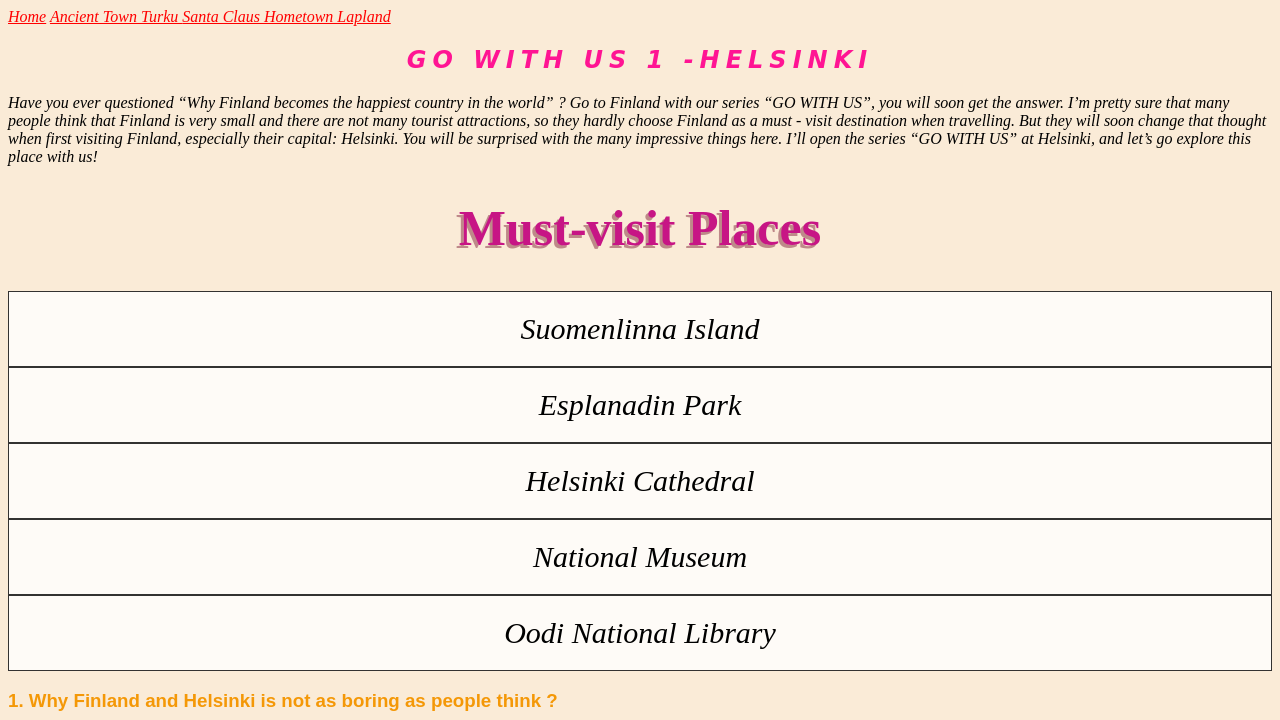
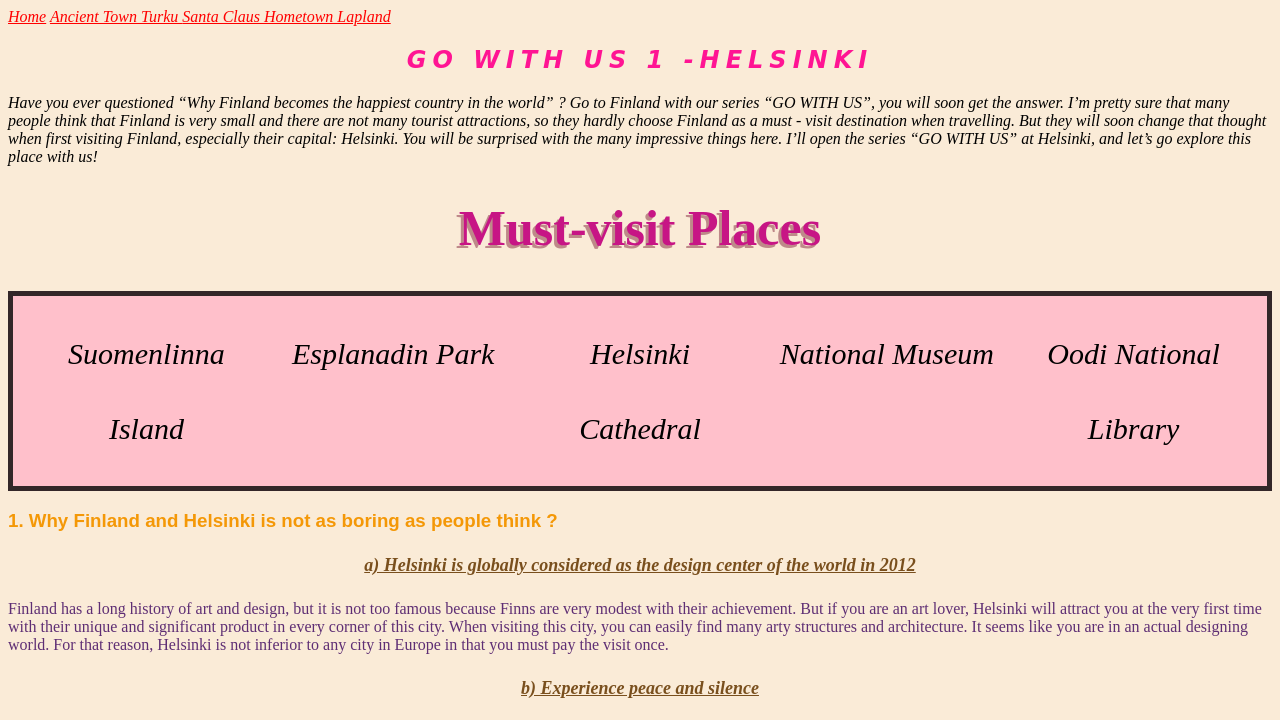
Before and after one commit to khanhdoan-vo/doanvo-flex.github.io, a plain HTML site: page hel2.html in a window 1280 px wide. Shown: the top 720 px of the page. Drawn offline with Linux system fonts and the light colour scheme.

Commit message:
Update style.css

```diff
--- a/style.css
+++ b/style.css
@@ -60,20 +60,26 @@ a{
 .where{
   color:rgb(105, 149, 247)
 }
-.grid-container {
-  display: grid;
-  background-color: purple;
-  padding: 5px;
+
+
+
+  .flex-container {
+  background-color: pink;
+  border: 5px solid rgba(0, 0, 0, 0.8);
+  padding: 10px;
+  font-size: 30px;
+  text-align: flex-end;
+    display: flex;
+  justify-content: space-between;
 
 }
-.grid-item {
-  background-color: rgba(255, 255, 255, 0.8);
-  border: 1px solid rgba(0, 0, 0, 0.8);
-  padding: 20px;
+
+.flex-container > div {
+
+  width: 500px;
+  margin: 10px;
+  text-align: center;
+  line-height: 75px;
   font-size: 30px;
-  text-align: center;
-  display: flex;
-  flex-direction: row;
-   justify-content: center;
-  align-items: flex-end;
+
 }
```
